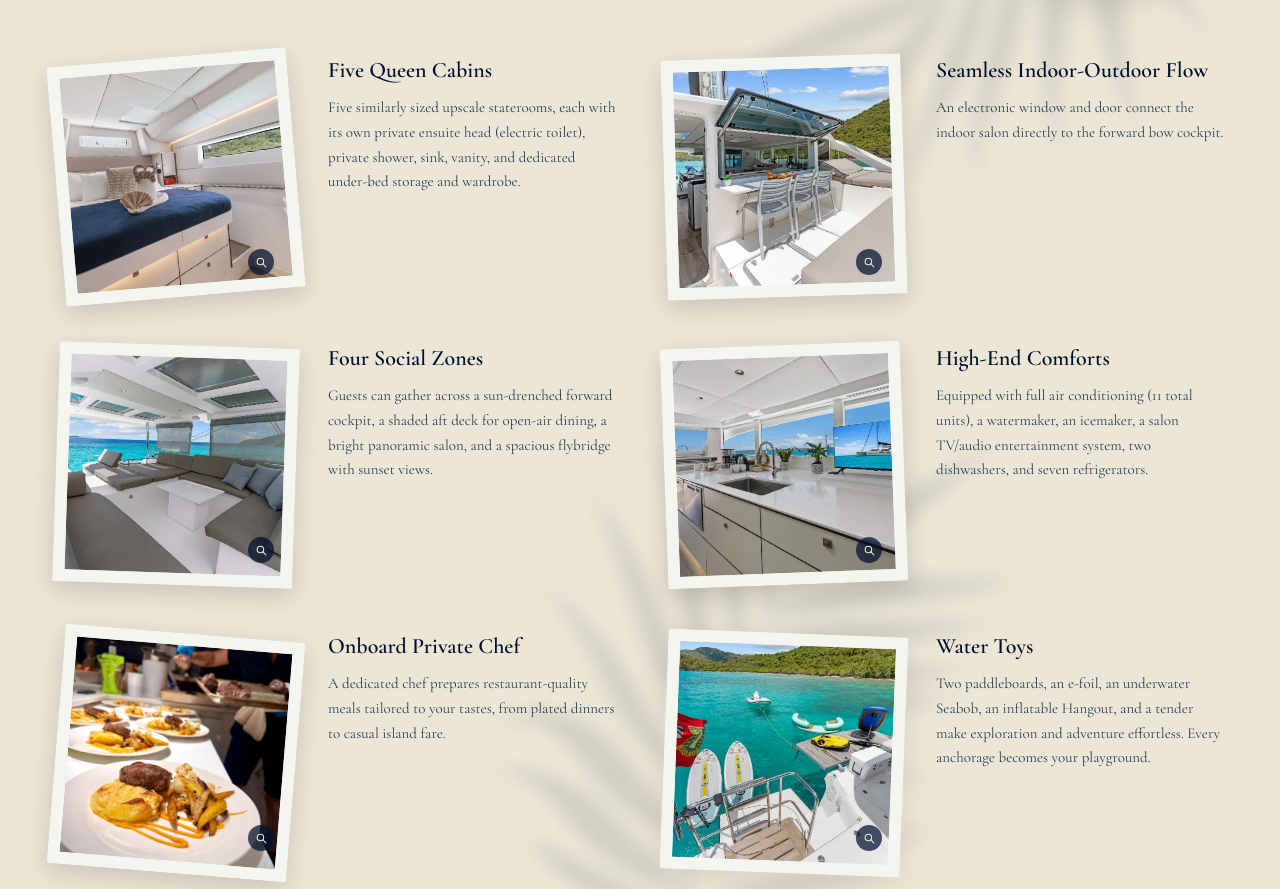
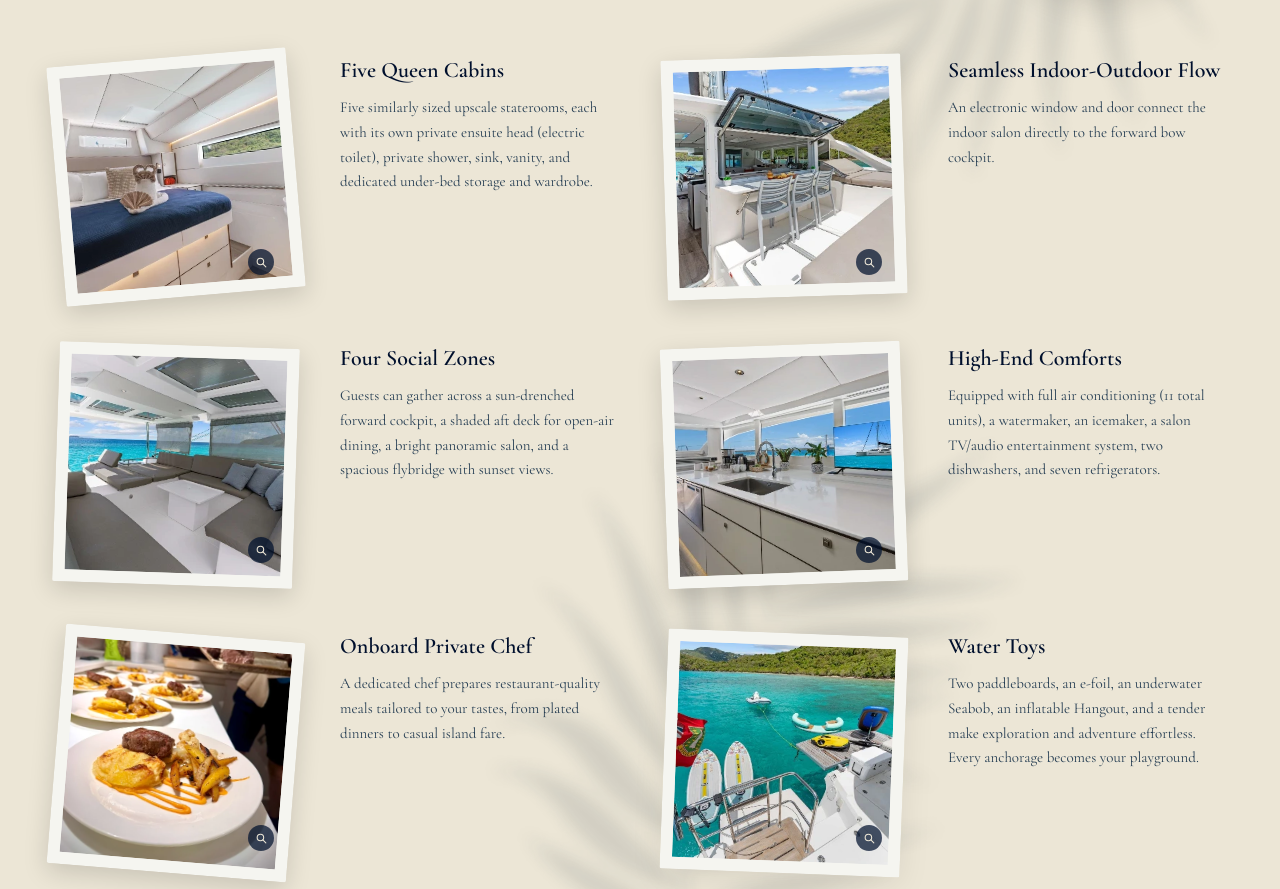
Before and after one commit to jamiestill/celestine, a plain HTML site: page index.html in a window 1280 px wide. Shown: the part 1143-2032 px from the top of the page. Drawn offline with nearby package versions, Linux system fonts and the light colour scheme; no server answers.

Commit message:
a few updates

```diff
--- a/index.html
+++ b/index.html
@@ -311,7 +311,7 @@
         }
       </style>
       <div style="display: flex; flex-direction: column; gap: 48px; max-width: 600px; margin: 0 auto;" data-yacht-features="">
-        <div style="display: flex; gap: 32px; align-items: flex-start;">
+        <div style="display: flex; gap: 44px; align-items: flex-start;">
           <div style="position: relative; width: 240px; height: 240px; flex-shrink: 0;">
           <img data-polaroid="" class="reveal" src="assets/opt/queenCabin-480.webp" srcSet="assets/opt/queenCabin-480.webp 480w, assets/opt/queenCabin-960.webp 960w" sizes="240px" loading="lazy" decoding="async" alt="Queen cabin interior" onClick="{{ zoomQueenCabin }}" onKeyDown="{{ keyActivate }}" role="button" tabIndex="0" aria-label="Enlarge queen cabin photo" style="width: 240px; height: 240px; flex-shrink: 0; border-radius: 2px; background: #f5f5f0; padding: 12px; box-shadow: 0 8px 24px rgba(0,0,0,0.15); object-fit: cover; object-position: center; transform: rotate(-4.9deg); --rot: -4.9deg; cursor: zoom-in;">
           <div style="position: absolute; bottom: 22px; right: 22px; width: 26px; height: 26px; border-radius: 50%; background: rgba(0,16,45,0.72); display: flex; align-items: center; justify-content: center; pointer-events: none;"><svg width="13" height="13" viewBox="0 0 24 24" fill="none" stroke="#ece6d6" stroke-width="2" stroke-linecap="round"><circle cx="10" cy="10" r="6"></circle><line x1="20" y1="20" x2="14.5" y2="14.5"></line></svg></div>
@@ -322,7 +322,7 @@
           </div>
         </div>
 
-        <div style="display: flex; gap: 32px; align-items: flex-start;">
+        <div style="display: flex; gap: 44px; align-items: flex-start;">
           <div style="position: relative; width: 240px; height: 240px; flex-shrink: 0;">
           <img data-polaroid="" class="reveal" src="assets/opt/indoorOutdoor-480.webp" srcSet="assets/opt/indoorOutdoor-480.webp 480w, assets/opt/indoorOutdoor-960.webp 960w" sizes="240px" loading="lazy" decoding="async" alt="Salon with open doors to cockpit" onClick="{{ zoomIndoorOutdoor }}" onKeyDown="{{ keyActivate }}" role="button" tabIndex="0" aria-label="Enlarge salon photo" style="width: 240px; height: 240px; flex-shrink: 0; border-radius: 2px; background: #f5f5f0; padding: 12px; box-shadow: 0 8px 24px rgba(0,0,0,0.15); object-fit: cover; object-position: center; transform: rotate(-1.8deg); --rot: -1.8deg; cursor: zoom-in;">
           <div style="position: absolute; bottom: 22px; right: 22px; width: 26px; height: 26px; border-radius: 50%; background: rgba(0,16,45,0.72); display: flex; align-items: center; justify-content: center; pointer-events: none;"><svg width="13" height="13" viewBox="0 0 24 24" fill="none" stroke="#ece6d6" stroke-width="2" stroke-linecap="round"><circle cx="10" cy="10" r="6"></circle><line x1="20" y1="20" x2="14.5" y2="14.5"></line></svg></div>
@@ -333,7 +333,7 @@
           </div>
         </div>
 
-        <div style="display: flex; gap: 32px; align-items: flex-start;">
+        <div style="display: flex; gap: 44px; align-items: flex-start;">
           <div style="position: relative; width: 240px; height: 240px; flex-shrink: 0;">
           <img data-polaroid="" class="reveal" src="assets/opt/aftDeck-480.webp" srcSet="assets/opt/aftDeck-480.webp 480w, assets/opt/aftDeck-960.webp 960w" sizes="240px" loading="lazy" decoding="async" alt="Aft deck with seating" onClick="{{ zoomAftDeck }}" onKeyDown="{{ keyActivate }}" role="button" tabIndex="0" aria-label="Enlarge aft deck photo" style="width: 240px; height: 240px; flex-shrink: 0; border-radius: 2px; background: #f5f5f0; padding: 12px; box-shadow: 0 8px 24px rgba(0,0,0,0.15); object-fit: cover; object-position: center; transform: rotate(1.9deg); --rot: 1.9deg; cursor: zoom-in;">
           <div style="position: absolute; bottom: 22px; right: 22px; width: 26px; height: 26px; border-radius: 50%; background: rgba(0,16,45,0.72); display: flex; align-items: center; justify-content: center; pointer-events: none;"><svg width="13" height="13" viewBox="0 0 24 24" fill="none" stroke="#ece6d6" stroke-width="2" stroke-linecap="round"><circle cx="10" cy="10" r="6"></circle><line x1="20" y1="20" x2="14.5" y2="14.5"></line></svg></div>
@@ -344,7 +344,7 @@
           </div>
         </div>
 
-        <div style="display: flex; gap: 32px; align-items: flex-start;">
+        <div style="display: flex; gap: 44px; align-items: flex-start;">
           <div style="position: relative; width: 240px; height: 240px; flex-shrink: 0;">
           <img data-polaroid="" class="reveal" src="assets/opt/kitchenComforts-480.webp" srcSet="assets/opt/kitchenComforts-480.webp 480w, assets/opt/kitchenComforts-960.webp 960w" sizes="240px" loading="lazy" decoding="async" alt="Salon kitchen with views" onClick="{{ zoomKitchenComforts }}" onKeyDown="{{ keyActivate }}" role="button" tabIndex="0" aria-label="Enlarge salon kitchen photo" style="width: 240px; height: 240px; flex-shrink: 0; border-radius: 2px; background: #f5f5f0; padding: 12px; box-shadow: 0 8px 24px rgba(0,0,0,0.15); object-fit: cover; object-position: center; transform: rotate(-2.1deg); --rot: -2.1deg; cursor: zoom-in;">
           <div style="position: absolute; bottom: 22px; right: 22px; width: 26px; height: 26px; border-radius: 50%; background: rgba(0,16,45,0.72); display: flex; align-items: center; justify-content: center; pointer-events: none;"><svg width="13" height="13" viewBox="0 0 24 24" fill="none" stroke="#ece6d6" stroke-width="2" stroke-linecap="round"><circle cx="10" cy="10" r="6"></circle><line x1="20" y1="20" x2="14.5" y2="14.5"></line></svg></div>
@@ -355,9 +355,9 @@
           </div>
         </div>
 
-        <div style="display: flex; gap: 32px; align-items: flex-start;">
+        <div style="display: flex; gap: 44px; align-items: flex-start;">
           <div style="position: relative; width: 240px; height: 240px; flex-shrink: 0;">
-          <img data-polaroid="" class="reveal" src="assets/opt/chefPlating-480.webp" srcSet="assets/opt/chefPlating-480.webp 480w, assets/opt/chefPlating-960.webp 960w" sizes="240px" loading="lazy" decoding="async" alt="Onboard chef plating a steak dinner" onClick="{{ zoomChefPlating }}" onKeyDown="{{ keyActivate }}" role="button" tabIndex="0" aria-label="Enlarge chef plating photo" style="cursor: zoom-in; width: 240px; height: 240px; flex-shrink: 0; border-radius: 2px; background: #f5f5f0; padding: 12px; box-shadow: 0 8px 24px rgba(0,0,0,0.15); object-fit: cover; object-position: center 30%; transform: rotate(4.7deg); --rot: 4.7deg">
+          <img data-polaroid="" class="reveal" src="assets/opt/chefPlating-480.webp" srcSet="assets/opt/chefPlating-480.webp 480w, assets/opt/chefPlating-960.webp 960w" sizes="240px" loading="lazy" decoding="async" alt="Onboard chef plating a steak dinner" onClick="{{ zoomChefPlating }}" onKeyDown="{{ keyActivate }}" role="button" tabIndex="0" aria-label="Enlarge chef plating photo" style="cursor: zoom-in; width: 240px; height: 240px; flex-shrink: 0; border-radius: 2px; background: #f5f5f0; padding: 12px; box-shadow: 0 8px 24px rgba(0,0,0,0.15); object-fit: cover; object-position: center 78%; transform: rotate(4.7deg); --rot: 4.7deg">
           <div style="position: absolute; bottom: 22px; right: 22px; width: 26px; height: 26px; border-radius: 50%; background: rgba(0,16,45,0.72); display: flex; align-items: center; justify-content: center; pointer-events: none;"><svg width="13" height="13" viewBox="0 0 24 24" fill="none" stroke="#ece6d6" stroke-width="2" stroke-linecap="round"><circle cx="10" cy="10" r="6"></circle><line x1="20" y1="20" x2="14.5" y2="14.5"></line></svg></div>
           </div>
           <div>
@@ -366,7 +366,7 @@
           </div>
         </div>
 
-        <div style="display: flex; gap: 32px; align-items: flex-start;">
+        <div style="display: flex; gap: 44px; align-items: flex-start;">
           <div style="position: relative; width: 240px; height: 240px; flex-shrink: 0;">
           <img data-polaroid="" class="reveal" src="assets/opt/waterToys-480.webp" srcSet="assets/opt/waterToys-480.webp 480w, assets/opt/waterToys-960.webp 960w" sizes="240px" loading="lazy" onClick="{{ zoomWaterToys }}" onKeyDown="{{ keyActivate }}" role="button" tabIndex="0" aria-label="Enlarge water toys photo" decoding="async" alt="Water toys and equipment" style="cursor: zoom-in; width: 240px; height: 240px; flex-shrink: 0; border-radius: 2px; background: #f5f5f0; padding: 12px; box-shadow: 0 8px 32px rgba(0,0,0,0.08); object-fit: cover; object-position: center; transform: rotate(2.2deg); --rot: 2.2deg;">
           <div style="position: absolute; bottom: 22px; right: 22px; width: 26px; height: 26px; border-radius: 50%; background: rgba(0,16,45,0.72); display: flex; align-items: center; justify-content: center; pointer-events: none;"><svg width="13" height="13" viewBox="0 0 24 24" fill="none" stroke="#ece6d6" stroke-width="2" stroke-linecap="round"><circle cx="10" cy="10" r="6"></circle><line x1="20" y1="20" x2="14.5" y2="14.5"></line></svg></div>
@@ -674,11 +674,12 @@
         <div style="font-size: 12px; letter-spacing: 1px; color: rgba(236,230,214,0.7); white-space: nowrap;">{{ wxDesc }}</div>
       </div>
     </div>
+
     <a href="mailto:bookings@paradiseyachtmanagement.com?subject=Inquiry%20about%20S%2FY%20Celestine%20for%20charter" style="flex-basis: 100%; display: flex; align-items: center; gap: 10px; color: rgba(236,230,214,0.7); text-decoration: none; font-family: 'Jost', sans-serif; font-size: 13px; letter-spacing: 1px; transition: color 0.2s;" style-hover="color: #ece6d6;">
       <svg aria-hidden="true" focusable="false" viewBox="0 0 24 24" fill="none" stroke="currentColor" stroke-width="1.6" stroke-linecap="round" stroke-linejoin="round" style="width: 17px; height: 17px; flex: none;"><rect x="2" y="4.5" width="20" height="15" rx="2"></rect><path d="m2.6 6 9.4 6.6L21.4 6"></path></svg>
       <span>bookings@paradiseyachtmanagement.com</span>
     </a>
-    <div data-copyright="" style="width: 100%; margin-top: 40px; color: #9DBFD9; font-size: 12px; letter-spacing: 1px; font-family: 'Jost', sans-serif; font-weight: 300;">Copyright © Jamie Still. Website designed and developed by <a href="https://www.linkedin.com/in/jamiestill/">Jamie Still</a>.</div>
+    <div data-copyright="" style="width: 100%; margin-top: 12px; color: #9DBFD9; font-size: 12px; letter-spacing: 1px; font-family: 'Jost', sans-serif; font-weight: 300;">Copyright © {{ currentYear }}. Website designed and developed by <a href="https://www.linkedin.com/in/jamiestill/">Jamie Still</a>.</div>
   </footer>
 
   <div data-float-cta="" data-cta-shown="{{ ctaShown }}" style="position: fixed; right: 0; bottom: 40px; z-index: 90; display: flex; flex-direction: column; align-items: flex-end; gap: 1px; opacity: 0; transform: translateY(16px); pointer-events: none; transition: opacity 0.4s ease, transform 0.4s ease;">
@@ -957,6 +958,7 @@ class Component extends DCLogic {
       toggleMenu,
       menuOpen: this.state.menuOpen,
       toggleMenu,
+      currentYear: new Date().getFullYear(),
       wxTemp,
       wxTempC,
       wxDesc,
```
Also changed, not shown: assets/opt/video1-1000.webp, assets/opt/video1-640.webp, uploads/pasted-1786227574797-0.png (added), 1 other file.
